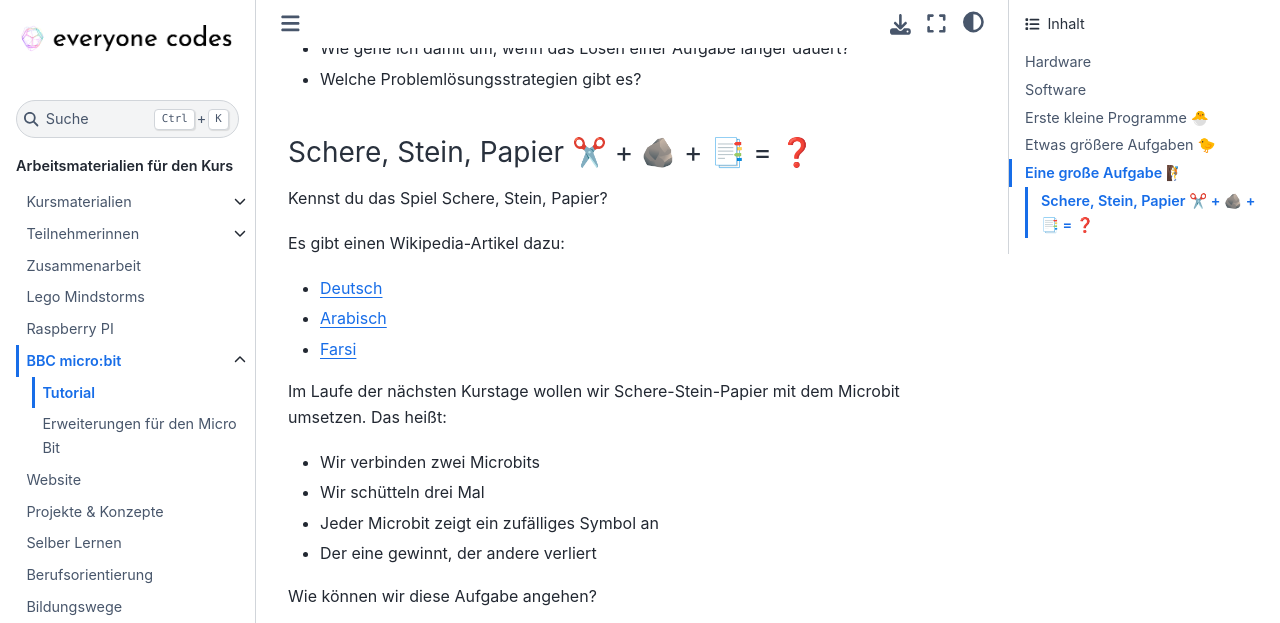
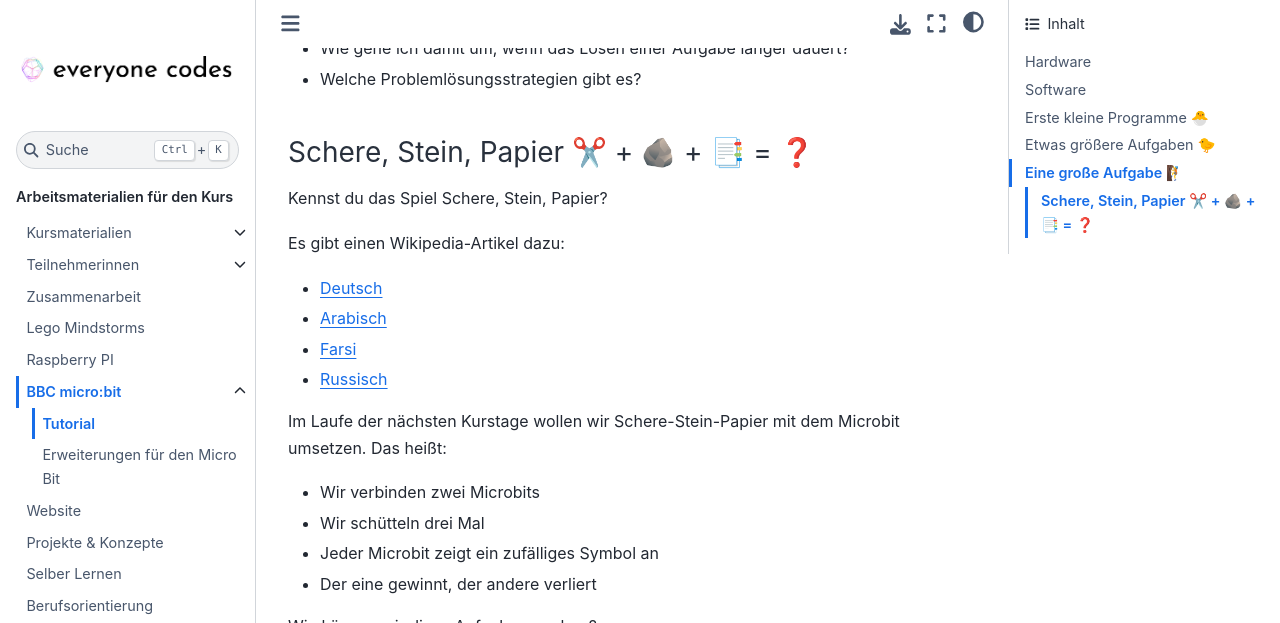
Before and after one commit to ec-mentors/IT-ist-das-was-fuer-mich-i05, a Sphinx documentation site: the page built from source/microbit/tutorial.md, in a window 1280 px wide and 900 px high, scrolled down 3972 px, cut to the strip 0-623 px from the top of the window. Built offline with Sphinx 7.4.7 and the Sphinx Book theme 1.1.4, drawn with Linux system fonts in a browser that asks for light colours.

Commit message:
russischer Link zu Schere-Stein-Papier

```diff
--- a/source/microbit/tutorial.md
+++ b/source/microbit/tutorial.md
@@ -267,6 +267,7 @@
 - [Deutsch](https://de.wikipedia.org/wiki/Schere,_Stein,_Papier)
 - [Arabisch](https://ar.wikipedia.org/wiki/%D8%AD%D8%AC%D8%B1-%D9%88%D8%B1%D9%82-%D9%85%D9%82%D8%B5)
 - [Farsi](https://fa.wikipedia.org/wiki/%D8%B3%D9%86%DA%AF-%DA%A9%D8%A7%D8%BA%D8%B0-%D9%82%DB%8C%DA%86%DB%8C)
+- [Russisch](https://ru.wikipedia.org/wiki/%D0%9A%D0%B0%D0%BC%D0%B5%D0%BD%D1%8C,_%D0%BD%D0%BE%D0%B6%D0%BD%D0%B8%D1%86%D1%8B,_%D0%B1%D1%83%D0%BC%D0%B0%D0%B3%D0%B0)
 
 Im Laufe der nächsten Kurstage wollen wir Schere-Stein-Papier
 mit dem Microbit umsetzen.
```
